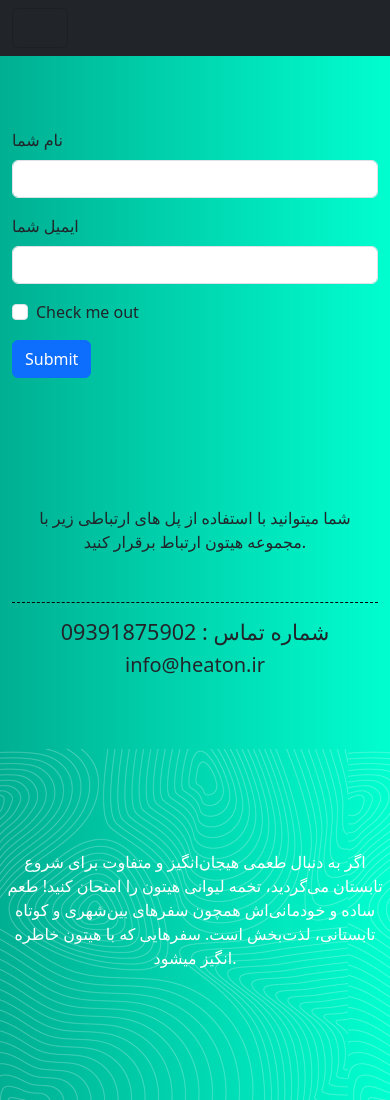
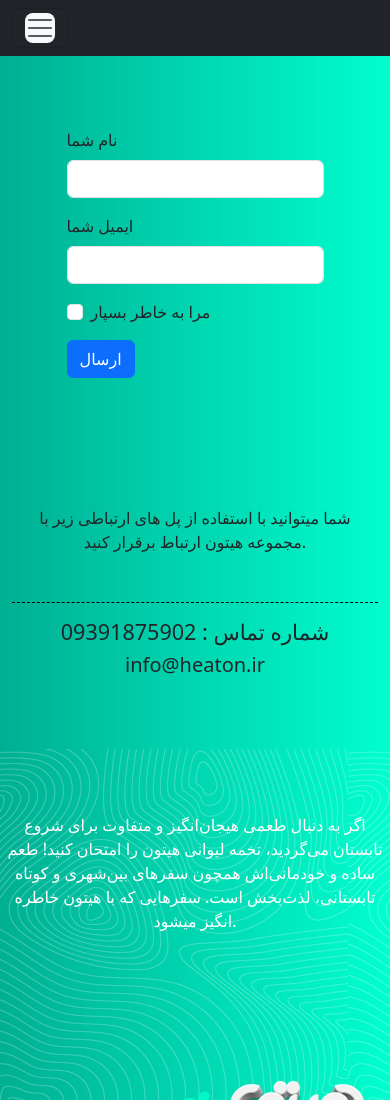
Before and after one commit to ErfanKhansari/finall-project, a plain HTML site: page contactus.html in a window 390 px wide. Shown: the top 1100 px of the page. Drawn offline with Linux system fonts and the light colour scheme.

Commit message:
responsive ended

```diff
--- a/assets/style.css
+++ b/assets/style.css
@@ -255,7 +255,7 @@ responsive */
         width: 20rem;
         position: relative;
         animation-name: myfirst;
-        animation-duration: .5s;
+        animation-duration: .7s;
         animation-iteration-count: infinite;
         animation-direction: alternate;
     }
@@ -283,4 +283,15 @@ responsive */
         margin-left: 10rem;
         margin-top: 3rem;
     }
+    .check-resp{
+        display: flex;
+        justify-content: center;
+    }
+    .description{
+        text-align: center;
+        font-weight: 600;
+    }
+    .title2{
+        margin-top: 2rem;
+    }
 }
--- a/contactus.html
+++ b/contactus.html
@@ -18,7 +18,7 @@
             <button class="navbar-toggler" type="button" data-bs-toggle="collapse"
                 data-bs-target="#navbarSupportedContent" aria-controls="navbarSupportedContent" aria-expanded="false"
                 aria-label="Toggle navigation">
-                <span class="navbar-toggler-icon"></span>
+                <span class="navbar-toggler-icon bg-light rounded-3"></span>
             </button>
             <div class="collapse navbar-collapse" id="navbarSupportedContent">
                 <ul class="navbar-nav me-auto mb-2 mb-lg-0">
@@ -43,7 +43,7 @@
     </nav>
     <div class="container">
         <div class="row">
-            <div class="col-lg-6" style="margin-top: 8rem;">
+            <div class="col-lg-6 col-md-6 col-sm-6 check-resp" style="margin-top: 8rem;">
                 <form>
                     <div class="mb-3">
                         <label for="exampleInputEmail1" class="form-label">نام شما </label>
@@ -53,14 +53,14 @@
                         <label for="exampleInputPassword1" class="form-label">ایمیل شما</label>
                         <input type="password" class="form-control" id="exampleInputPassword1">
                     </div>
-                    <div class="mb-3 form-check">
+                    <div class="mb-3 form-check ">
                         <input type="checkbox" class="form-check-input" id="exampleCheck1">
-                        <label class="form-check-label" for="exampleCheck1">Check me out</label>
+                        <label class="form-check-label" for="exampleCheck1">مرا به خاطر بسپار</label>
                     </div>
-                    <button type="submit" class="btn btn-primary">Submit</button>
+                    <button type="submit" class="btn btn-primary">ارسال</button>
                 </form>
             </div>
-            <div class="col-lg-6" style="margin-top: 8rem; text-align: center;">
+            <div class="col-lg-6 col-md-6 col-sm-6" style="margin-top: 8rem; text-align: center;">
                 <p style="border-bottom: dashed 1px black; padding-bottom: 3rem;">شما میتوانید با استفاده از پل های ارتباطی زیر با مجموعه هیتون ارتباط برقرار کنید.</p>
                 <h4>
                     شماره تماس : 09391875902
@@ -73,7 +73,7 @@
     </div>
     <footer style="margin-top: 4rem;">
         <div class="row pattern-white">
-            <div class="col-lg-6 df1">
+            <div class="col-lg-6 df1 footer-resp">
                 <p style="color: white; text-align: center;">
                     اگر به دنبال طعمی هیجان‌انگیز و متفاوت برای شروع تابستان می‌گردید، تخمه لیوانی هیتون را
                     امتحان کنید! طعم ساده و خودمانی‌اش همچون سفر‌های بین‌شهری و کوتاه تابستانی، لذت‌بخش است.
```
Also changed, not shown: abouteus.html (+2 -2 lines).
